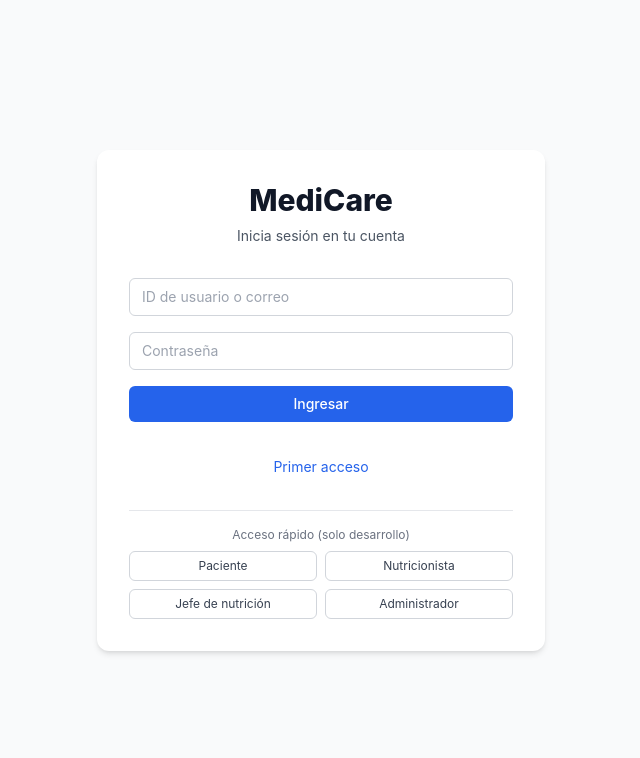
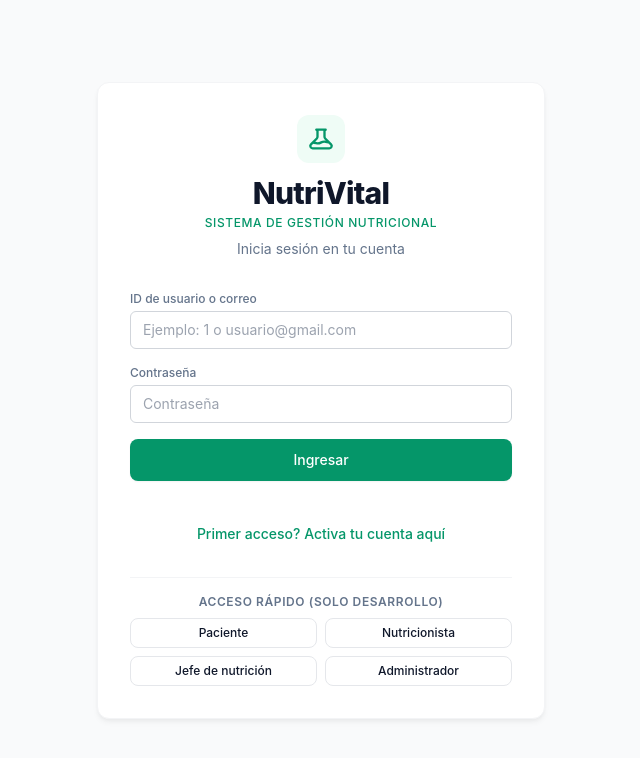
Before and after one commit to Charge1500/nutritional_management_system, a React app in the folder frontend/: page /login in a window 1280 px wide. Shown: the top 758 px of the page, without its empty margins (319-959 px from the left). Built offline with nearby package versions, Linux system fonts and the light colour scheme; the HTML template or start-up script is replaced by a standard one.

Commit message:
style: updating colors and icon in Login page

```diff
--- a/frontend/src/pages/Login/Login.jsx
+++ b/frontend/src/pages/Login/Login.jsx
@@ -16,7 +16,7 @@ const ERROR_MESSAGES = {
 
 const EMPTY_FORM = { id: '', newEmail: '', newPassword: '', identifier: '', password: ''    };
 
-const inputClass = "appearance-none block w-full px-3 py-2 border border-gray-300 rounded-md focus:outline-none focus:ring-blue-500 focus:border-blue-500 sm:text-sm";
+const inputClass = "appearance-none block w-full px-3 py-2 border border-gray-300 rounded-md focus:outline-none focus:ring-health-500 focus:border-health-500 sm:text-sm";
 
 export const Login = () => {
   const [isFirstTime, setIsFirstTime] = useState(false);
@@ -68,10 +68,18 @@ export const Login = () => {
 
   return (
     <div className="flex min-h-screen flex items-center justify-center bg-gray-50 py-12 px-4 sm:px-6 lg:px-8">
-      <div className="max-w-md w-full space-y-8 bg-white p-8 rounded-xl shadow-md">
-        <div>
-          <h2 className="text-center text-3xl font-extrabold text-gray-900">MediCare</h2>
-          <p className="mt-2 text-center text-sm text-gray-600">
+      <div className="max-w-md w-full space-y-8 bg-white p-8 rounded-xl shadow-soft border border-gray-100">
+
+        {/* Cabecera institucional con icono clinico y nombre */}
+        <div className="text-center">
+          <div className="mx-auto h-12 w-12 rounded-xl bg-health-50 flex items-center justify-center mb-3">
+            <svg className="h-7 w-7 text-health-600" fill="none" viewBox="0 0 24 24" stroke="currentColor">
+              <path strokeLinecap="round" strokeLinejoin="round" strokeWidth="2" d="M19.428 15.428a2 2 0 00-1.022-.547l-2.387-.477a6 6 0 00-3.86.517l-.318.158a6 6 0 01-3.86.517L6.05 15.21a2 2 0 00-1.806.547M8 4h8l-1 1v5.172a2 2 0 00.586 1.414l5 5c1.26 1.26.367 3.414-1.415 3.414H4.828c-1.782 0-2.674-2.154-1.414-3.414l5-5A2 2 0 009 10.172V5L8 4z" />
+            </svg>
+          </div>
+          <h2 className="text-3xl font-extrabold text-content tracking-tight">NutriVital</h2>
+          <p className="mt-1 text-xs font-medium uppercase tracking-wider text-health-600">Sistema de Gestión Nutricional</p>
+          <p className="mt-2 text-sm text-content-muted">
             {isFirstTime ? 'Configura tu nueva cuenta' : 'Inicia sesión en tu cuenta'}
           </p>
         </div>
@@ -79,56 +87,64 @@ export const Login = () => {
         <form onSubmit={handleSubmit} className="space-y-4">
           {isFirstTime ? (
             <>
-              <label htmlFor="id" className="sr-only">ID de usuario</label>
-              <input id="id" name="id" type="text" inputMode="numeric" placeholder="ID de usuario"
+            <div>
+              <label htmlFor="id" className="block text-xs font-medium text-content-muted mb-1">ID de usuario provista</label>
+              <input id="id" name="id" type="text" inputMode="numeric" placeholder="Ejemplo: 1"
                 required autoComplete="username" value={formData.id} onChange={handleChange} className={inputClass} />
-
-              <label htmlFor="newEmail" className="sr-only">Nuevo correo electrónico</label>
-              <input id="newEmail" name="newEmail" type="email" placeholder="Nuevo correo electrónico"
+            </div>
+            <div>
+              <label htmlFor="newEmail" className="block text-xs font-medium text-content-muted mb-1">Nuevo correo electrónico</label>
+              <input id="newEmail" name="newEmail" type="email" placeholder="Ejemplo: usuario@gmail.com"
                 required autoComplete="email" value={formData.newEmail} onChange={handleChange} className={inputClass} />
-
-              <label htmlFor="newPassword" className="sr-only">Nueva contraseña</label>
+            </div>
+            <div>
+              <label htmlFor="newPassword" className="block text-xs font-medium text-content-muted mb-1">Nueva contraseña</label>
               <input id="newPassword" name="newPassword" type="password" placeholder="Nueva contraseña (mínimo 6 caracteres)"
                 required autoComplete="new-password" value={formData.newPassword} onChange={handleChange} className={inputClass} />
-            </>
+            </div>
+          </>
           ) : (
             <>
-              <label htmlFor="identifier" className="sr-only">ID de usuario o correo</label>
-              <input id="identifier" name="identifier" type="text" placeholder="ID de usuario o correo"
+            <div>
+              <label htmlFor="identifier" className="block text-xs font-medium text-content-muted mb-1">ID de usuario o correo</label>
+              <input id="identifier" name="identifier" type="text" placeholder="Ejemplo: 1 o usuario@gmail.com"
                 required autoComplete="username" value={formData.identifier} onChange={handleChange} className={inputClass} />
-
-              <label htmlFor="password" className="sr-only">Contraseña</label>
+            </div>
+            <div>
+              <label htmlFor="password" className="block text-xs font-medium text-content-muted mb-1">Contraseña</label>
               <input id="password" name="password" type="password" placeholder="Contraseña"
                 required autoComplete="current-password" value={formData.password} onChange={handleChange} className={inputClass} />
+            </div>
             </>
           )}
 
           {error && (
-            <p role="alert" className="text-center text-sm text-red-600">
+            <div className='rounded-md bg-red-50 p-3'>
+            <p role="alert" className="text-center text-sm text-red-600"> </p>
               {error}
-            </p>
+            </div>
           )}
 
           <button type="submit"
-            className="flex w-full justify-center rounded-md bg-blue-600 px-4 py-2 text-sm font-medium text-white hover:bg-blue-700 focus:outline-none focus:ring-2 focus:ring-blue-500 focus:ring-offset-2">
+            className="w-full flex justify-center py-2.5 px-4 border border-transparent rounded-lg shadow-sm text-sm font-medium text-white bg-health-600 hover:bg-health-700 focus:outline-none focus:ring-2 focus:ring-offset-2 focus:ring-health-500 transition-colors">
             {isFirstTime ? 'Activar cuenta' : 'Ingresar'}
           </button>
         </form>
 
-        <div className="text-center">
-          <button type="button" onClick={toggleMode} className="text-sm text-blue-600 hover:text-blue-500">
-            {isFirstTime ? 'Ya tengo mi cuenta configurada' : 'Primer acceso'}
+        <div className="text-center pt-2">
+          <button type="button" onClick={toggleMode} className="text-sm font-medium text-health-600 hover:text-health-700 transition-colors">
+            {isFirstTime ? 'Ya tengo mi cuenta configurada' : 'Primer acceso? Activa tu cuenta aquí'}
           </button>
         </div>
 
-        {/* Acceso rápido por rol: solo existe en desarrollo (Vite elimina este bloque en producción) */}
+        {/* Acceso rápido por rol: solo existe en desarrollo */}
         {import.meta.env.DEV && (
-          <div className="border-t border-gray-200 pt-4">
-            <p className="mb-2 text-center text-xs text-gray-500">Acceso rápido (solo desarrollo)</p>
+          <div className="border-t border-gray-100 pt-4 mt'6">
+            <p className="mb-2 text-center text-xs text-content-muted font-semibold uppercase tracking-wider">Acceso rápido (solo desarrollo)</p>
             <div className="grid grid-cols-2 gap-2">
               {Object.values(ROLES).map((rol) => (
                 <button key={rol} type="button" onClick={() => handleAuthResult(loginAsRole(rol))}
-                  className="rounded-md border border-gray-300 px-2 py-1.5 text-xs text-gray-700 hover:bg-gray-100">
+                  className="rounded-lg border border-gray-200 px-3 py-1.5 text-xs font-medium text-content hover:bg-health-50 hover:border-health-200 hover:text-health-700 transition-colors">
                   {ROLE_LABELS[rol]}
                 </button>
               ))}
```
